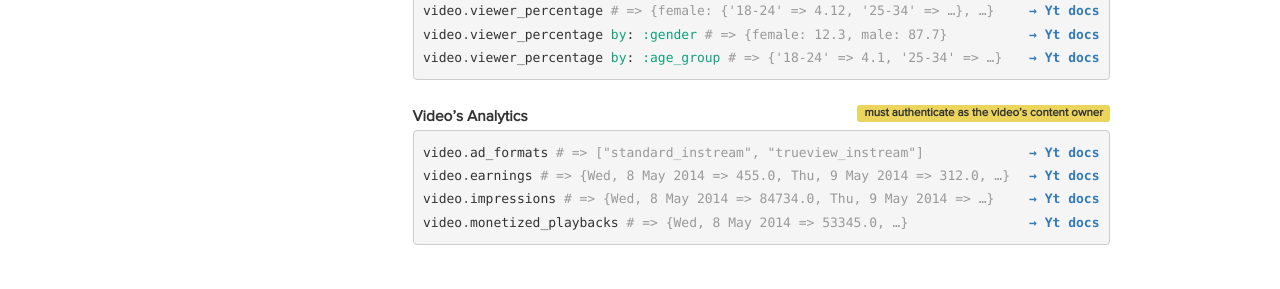
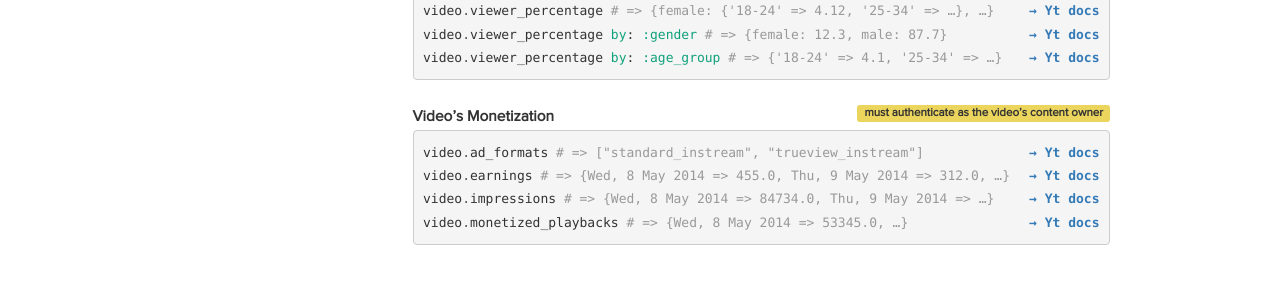
Before and after one commit to nullscreen/yt, a Jekyll site: the page built from videos.html, in a window 1280 px wide and 900 px high, scrolled down 3939 px. Shown: the part 560-849 px from the top of the window. Built offline with Jekyll 4.4.1, drawn with Linux system fonts in a browser that asks for light colours; nearby versions of some CDN libraries; some web fonts are replaced; some of the changed lines change nothing that is shown.

Commit message:
Fix: title is Video’s Monetization

```diff
--- a/videos.html
+++ b/videos.html
@@ -228,7 +228,7 @@ video.earnings since: 3.days.ago
 {% include doc.html link="Models/Video#viewer_percentage" %}{% include example.html method='viewer_percentage' params=' <span class="ss">by</span><span class="p">:</span> <span class="ss">:age_group</span>' result="{'18-24' =&gt; 4.1, '25-34' =&gt; …}" %}</pre>
   </div></dd>
 
-  {% include dt.html title="Video’s Analytics" label="danger" auth="must authenticate as the video’s content owner" %}
+  {% include dt.html title="Video’s Monetization" label="danger" auth="must authenticate as the video’s content owner" %}
   <dd><div class="highlight"><pre>
 {% include doc.html link="Models/Video#ad_formats" %}{% include example.html method='ad_formats' result='["standard_instream", "trueview_instream"]' %}
 {% include doc.html link="Models/Video#earnings" %}{% include example.html method='earnings' result='{Wed, 8 May 2014 => 455.0, Thu, 9 May 2014 => 312.0, …}' %}
```
